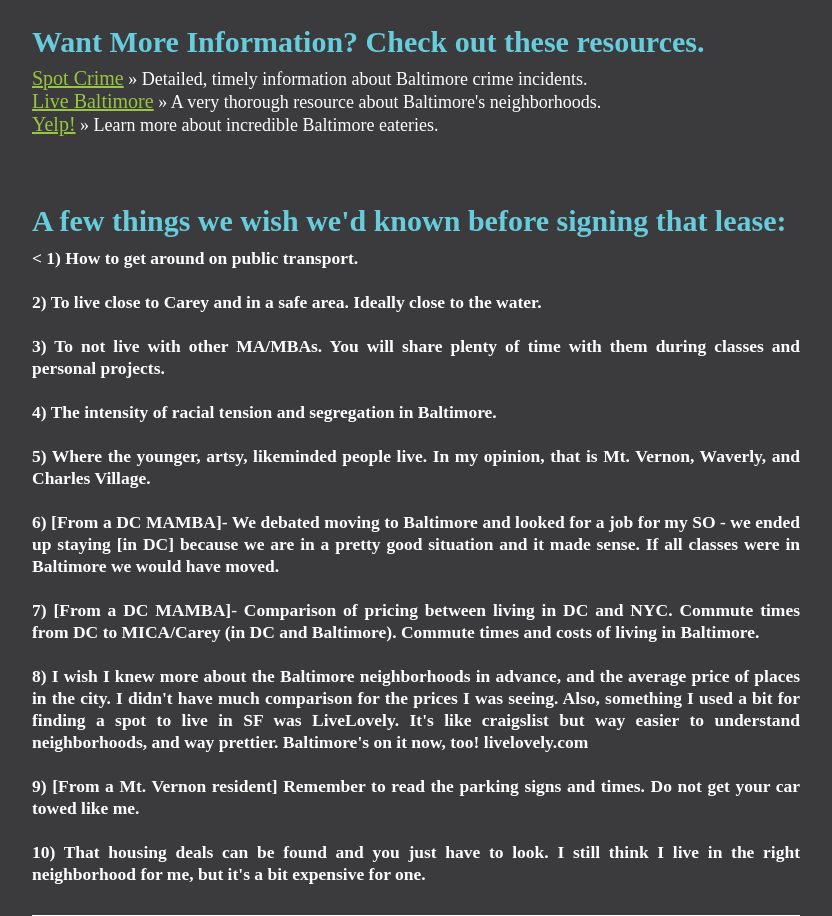
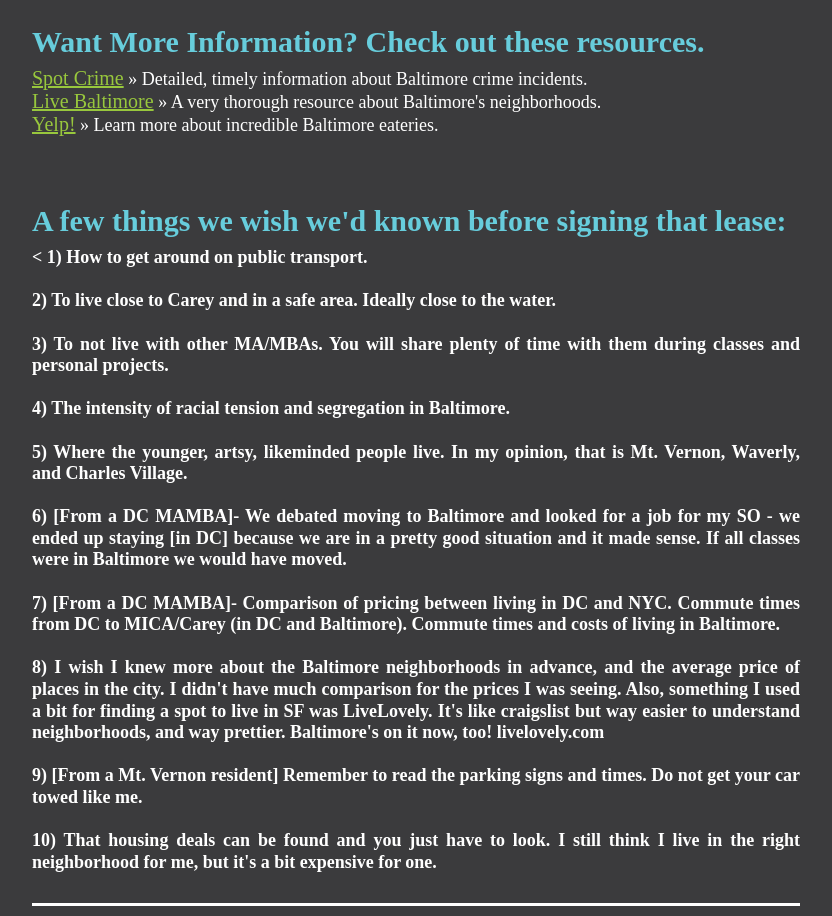
Before and after one commit to Karahmel/MAMBAMap, a Jekyll site: the page built from index.html, in a window 1280 px wide. Shown: the part 1520-2436 px from the top of the page, without its empty margins (224-1056 px from the left). Built offline with Jekyll 4.4.1, drawn with Linux system fonts in a browser that asks for light colours; some web fonts are replaced; Markdown is read by kramdown in place of the engine named in the settings.

Commit message:
Update screen.css

```diff
--- a/css/screen.css
+++ b/css/screen.css
@@ -30,8 +30,10 @@
 }
 
 h3 {
-  font-size: .875em;
-  color: white;
+      color: white;
+    font-family: Junction;
+    font-size: 90%;
+     line-height: 120%
 }
 
 h4 {
```
